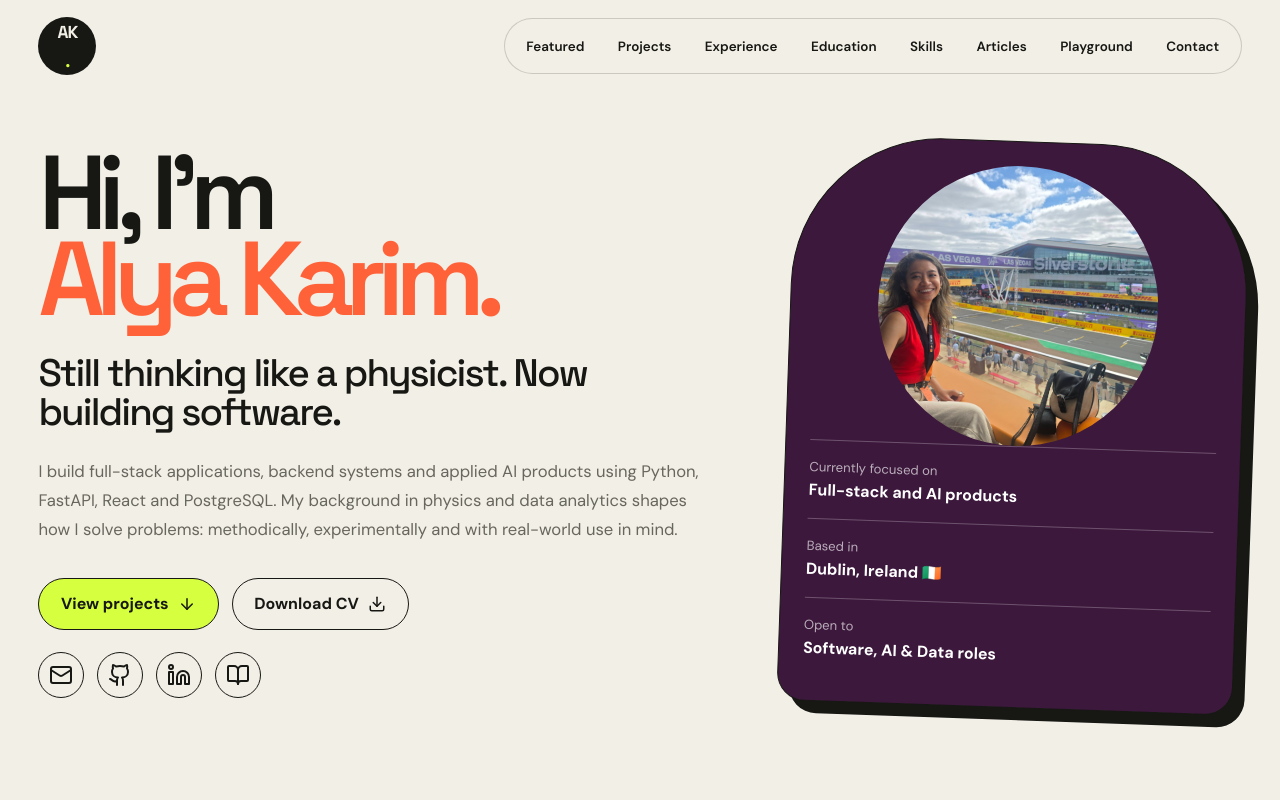
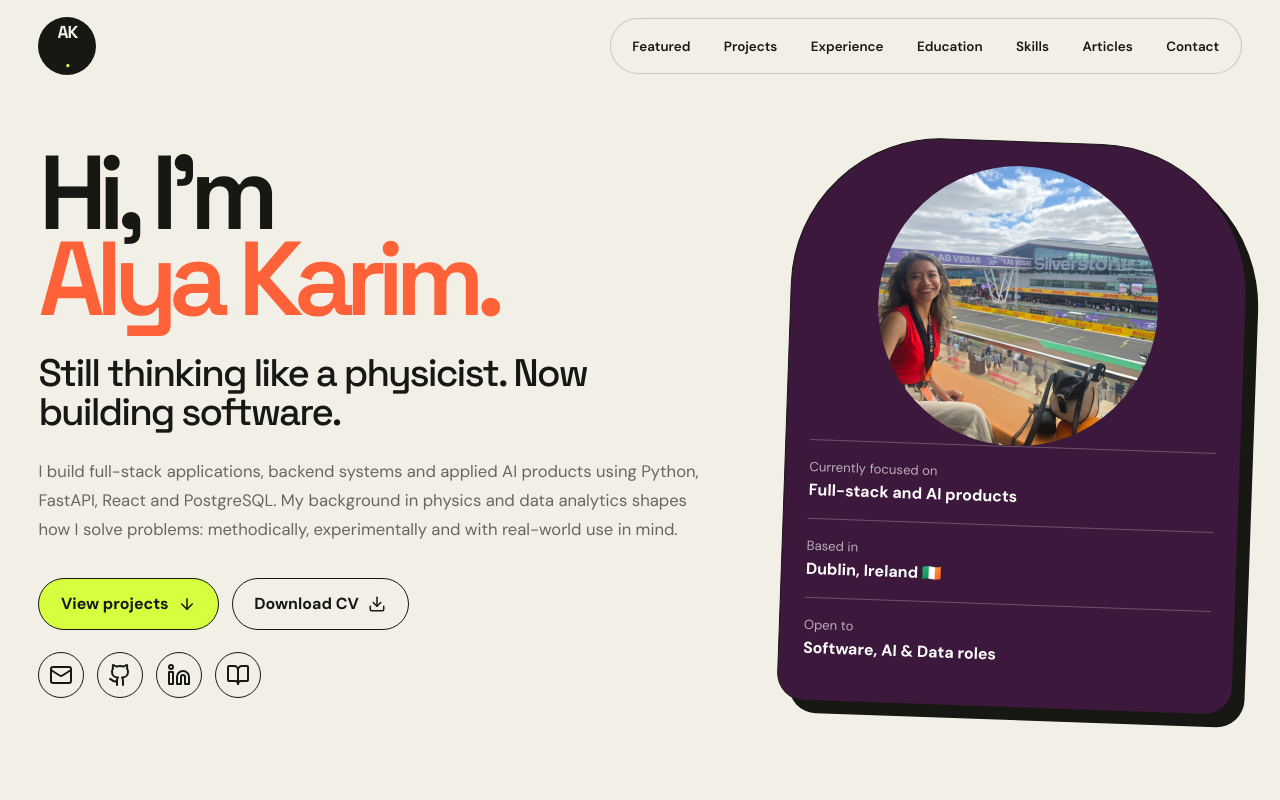
Before and after one commit to alymkarim/alya-portfolio, a React (Vite) app: page /contact in a window 1280 px wide. Shown: the top 800 px of the page. Built offline with nearby package versions, Linux system fonts and the light colour scheme.

Commit message:
feat: make playground an easter egg accessible only via footer bug icon

```diff
--- a/src/App.tsx
+++ b/src/App.tsx
@@ -1,6 +1,7 @@
 import { Navigate, Route, Routes } from "react-router-dom";
 import Layout from "./components/Layout";
 import HomePage from "./pages/HomePage";
+import PlaygroundPage from "./pages/PlaygroundPage";
 
 function App() {
   return (
@@ -8,7 +9,7 @@ function App() {
       <Route element={<Layout />}>
         <Route index element={<HomePage />} />
         <Route path="articles" element={<HomePage scrollTarget="articles" />} />
-        <Route path="playground" element={<HomePage scrollTarget="playground" />} />
+        <Route path="playground" element={<PlaygroundPage />} />
         <Route path="contact" element={<HomePage scrollTarget="contact" />} />
         <Route path="*" element={<Navigate to="/" replace />} />
       </Route>
--- a/src/components/Footer.tsx
+++ b/src/components/Footer.tsx
@@ -8,7 +8,7 @@ function Footer() {
         <p>© {new Date().getFullYear()} Alya Karim</p>
         <p>Built with React, TypeScript and Vite.</p>
         <Link
-          to="/#playground"
+          to="/playground"
           className="footer-easter-egg"
           aria-label="Playground"
         >
--- a/src/components/Navbar.tsx
+++ b/src/components/Navbar.tsx
@@ -9,7 +9,6 @@ const anchorLinks = [
   "education",
   "skills",
   "articles",
-  "playground",
   "contact",
 ];
 
--- a/src/pages/HomePage.tsx
+++ b/src/pages/HomePage.tsx
@@ -8,7 +8,6 @@ import Experience from "../components/Experience";
 import Education from "../components/Education";
 import Skills from "../components/Skills";
 import Articles from "../components/Articles";
-import Playground from "../components/Playground";
 import Contact from "../components/Contact";
 
 function HomePage({ scrollTarget }: { scrollTarget?: string }) {
@@ -31,7 +30,6 @@ function HomePage({ scrollTarget }: { scrollTarget?: string }) {
       <Education />
       <Skills />
       <Articles />
-      <Playground />
       <Contact />
     </>
   );
--- /dev/null
+++ b/src/pages/PlaygroundPage.tsx
@@ -0,0 +1,7 @@
+import Playground from "../components/Playground";
+
+function PlaygroundPage() {
+  return <Playground />;
+}
+
+export default PlaygroundPage;
```
Also changed, not shown: 1 other file (tests, documents, lock files or other folders).
